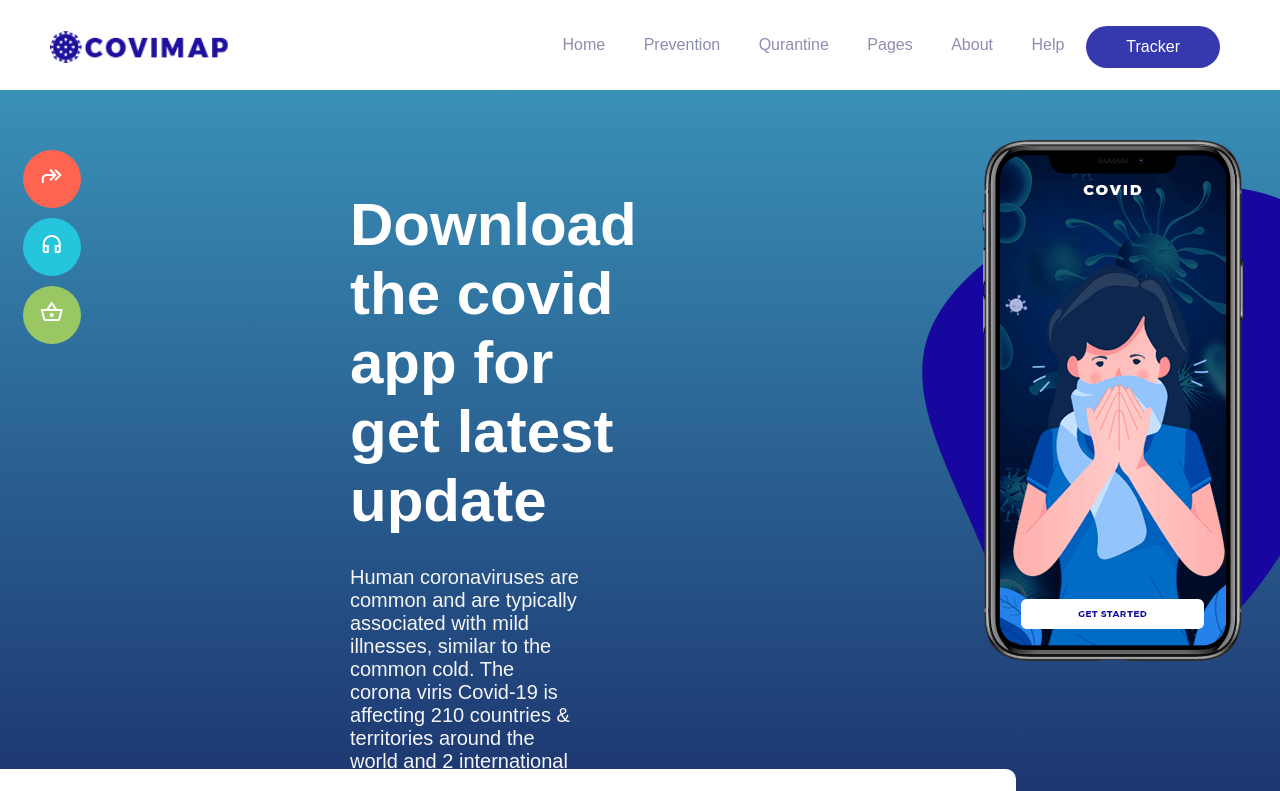
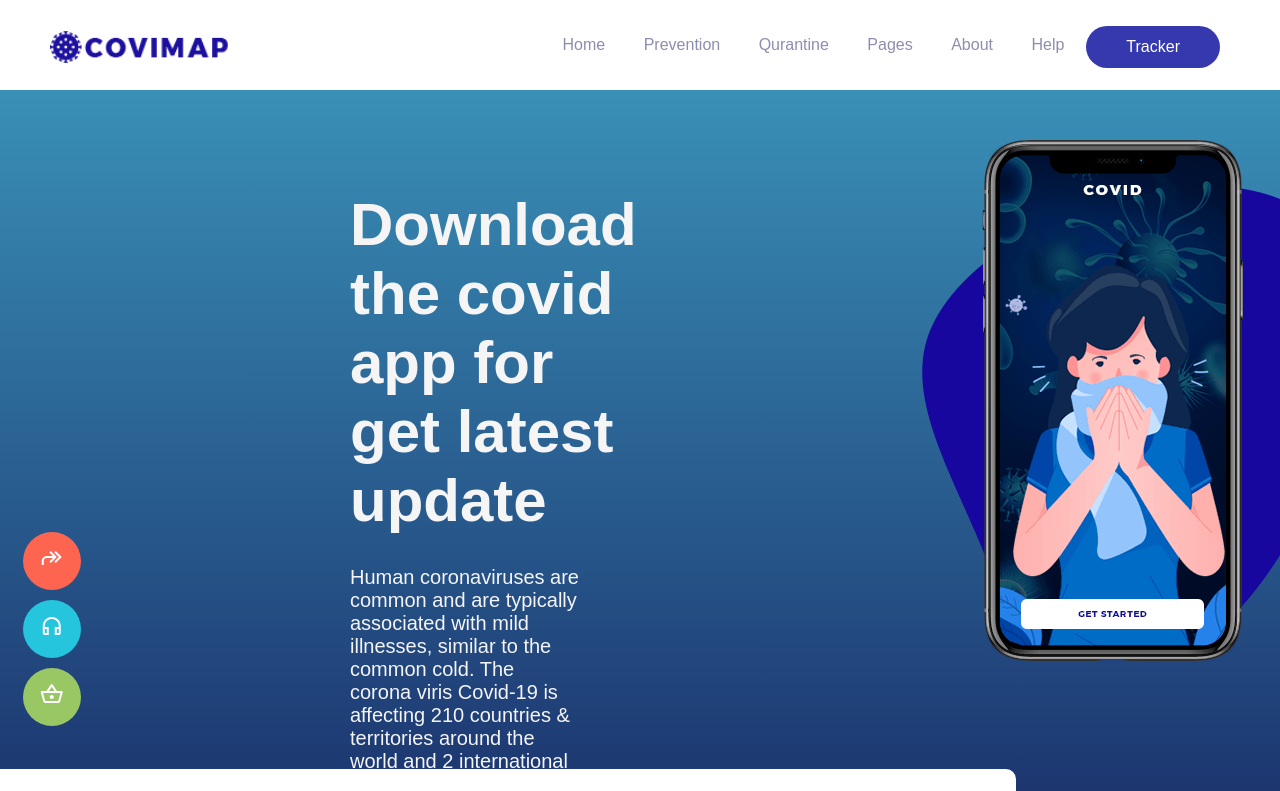
Before and after one commit to TatianaKedrova/amunt-p1-covid-tracker, a SvelteKit app: page / in a window 1280 px wide. Shown: the top 791 px of the page. Built offline with nearby package versions, Linux system fonts and the light colour scheme; a web font is replaced by a local one.

Commit message:
Refactoring HomepageIcons

```diff
--- a/src/lib/homepage.svelte
+++ b/src/lib/homepage.svelte
@@ -9,6 +9,7 @@
 
 <section class="homepage">
 	<div class="text">
+		<HomepageIconButtons />
 		<h1>Download the covid app for get latest update</h1>
 		<p>
 			Human coronaviruses are common and are typically associated with mild illnesses, similar to
@@ -18,8 +19,6 @@
 		<div class="btn-container">
 			<button class="btn">How to protect</button>
 		</div>
-
-		<HomepageIconButtons />
 	</div>
 
 	<div class="container-img">
@@ -50,9 +49,10 @@
 		display: flex;
 		flex-direction: column;
 		padding-left: 300px;
+		position: relative;
 	}
 	.text h1 {
-		color: white;
+		color: whitesmoke;
 		font-weight: bold;
 		font-size: 60px;
 	}
--- a/src/lib/homepage_icon_buttons.svelte
+++ b/src/lib/homepage_icon_buttons.svelte
@@ -6,9 +6,9 @@
 
 <style>
 	.icon-buttons {
-		position: absolute;
 		left: 1%;
-
+		bottom:8%;
+		position: fixed;
 	}
 
 	.icon-buttons .btn {
--- a/src/routes/+layout.svelte
+++ b/src/routes/+layout.svelte
@@ -1,9 +1,11 @@
 <script>
 	import Header from '$lib/header.svelte';
 	import Footer from '$lib/footer.svelte';
+	import HomepageIconButtons from '../lib/homepage_icon_buttons.svelte';
 </script>
 
 <Header />
+
 <div class="layout">
 	<main>
 		<slot />
```
